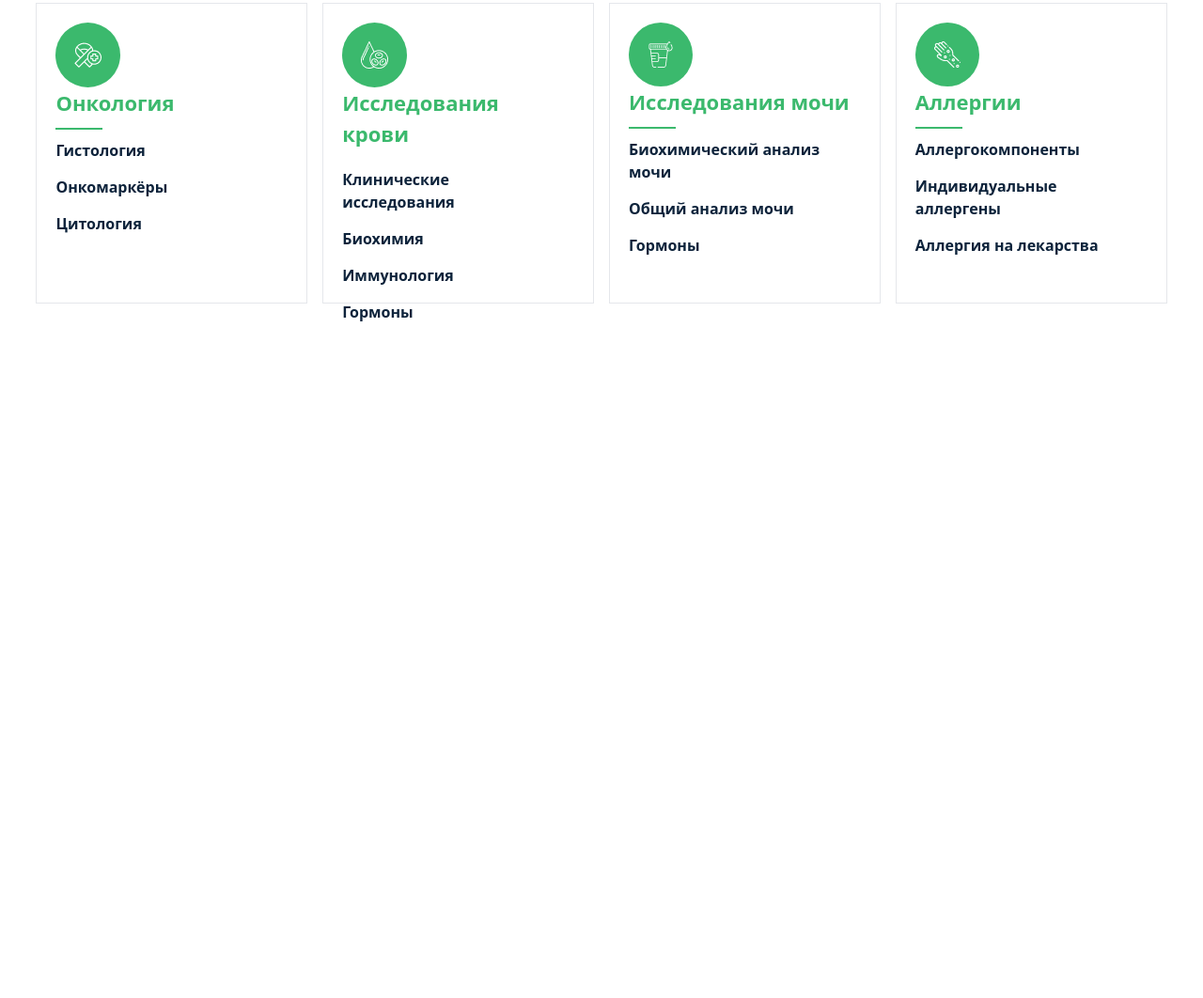
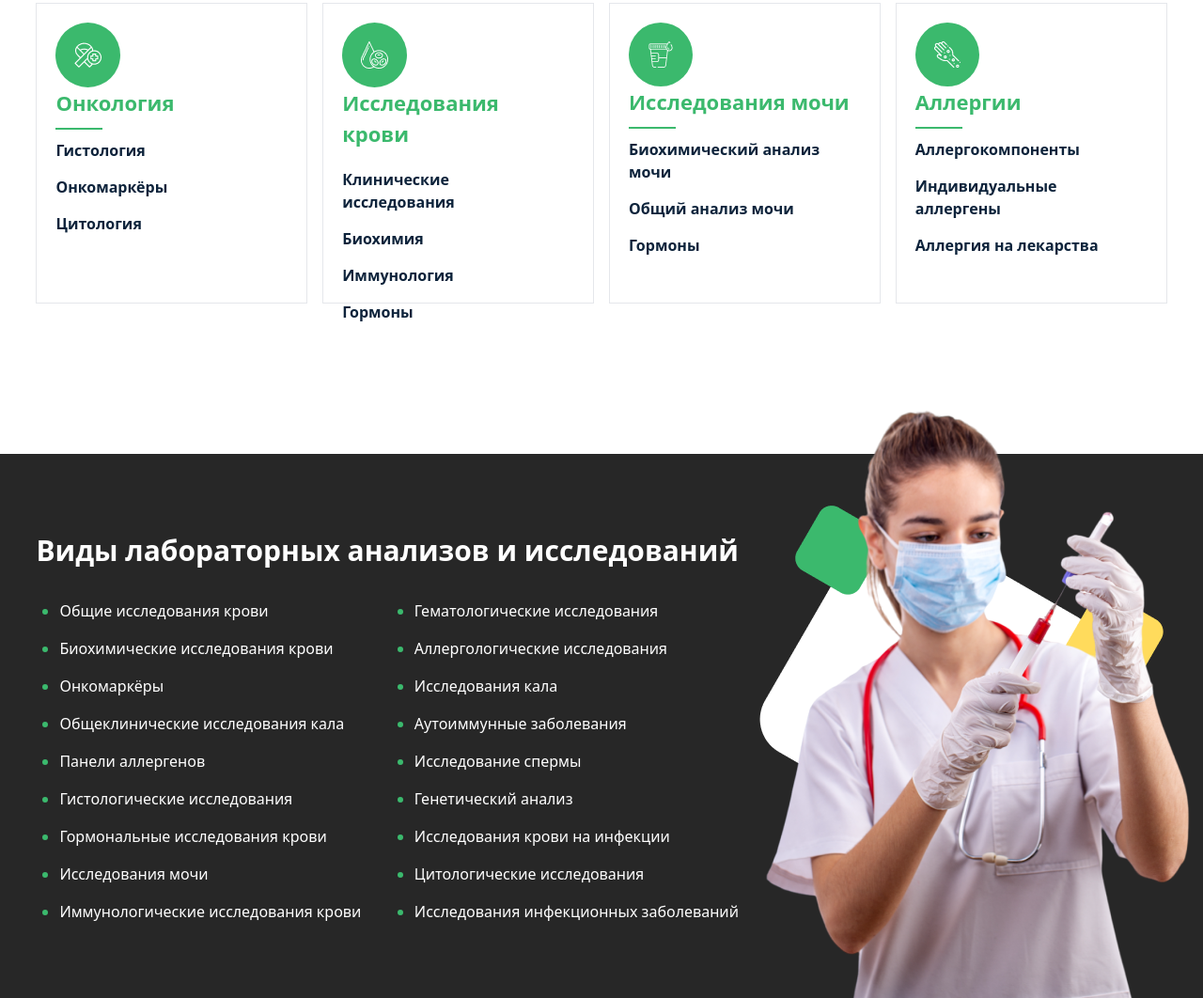
Before and after one commit to Joseph-RY/Medical-Website, a website: page src/index.html in a window 1280 px wide. Shown: the part 1460-2522 px from the top of the page at 94% size. Before the commit the page ends 1804 px from the top, so only its background shows below. Drawn offline with nearby package versions, Linux system fonts and the light colour scheme; files that its build step writes are made by us from their sources.

Commit message:
Section_4

```diff
--- a/src/index.html
+++ b/src/index.html
@@ -167,6 +167,37 @@
                 </div>
             </div>
         </section>
+
+        <section class="relative px-[3%] pt-20 pb-0 lg:pb-20  mt-[160px] flex flex-col lg:flex-row bg-[#272727] text-white">
+            <div class="flex flex-col gap-[30px]">
+                <h2 class="text-[30px] font-[700]">Виды лабораторных анализов и исследований</h2>
+                <div class="flex justify-between ml-[25px]">
+                        <ul class="flex flex-col gap-4 list-disc marker:text-[#3BB96D]">
+                            <li>Общие исследования крови</li>
+                            <li>Биохимические исследования крови</li>
+                            <li>Онкомаркёры</li>
+                            <li>Общеклинические исследования кала</li>
+                            <li>Панели аллергенов</li>
+                            <li>Гистологические исследования</li>
+                            <li>Гормональные исследования крови</li>
+                            <li>Исследования мочи</li>
+                            <li>Иммунологические исследования крови</li>
+                        </ul>
+                        <ul class="flex flex-col gap-4 list-disc marker:text-[#3BB96D]">
+                            <li>Гематологические исследования</li>
+                            <li>Аллергологические исследования</li>
+                            <li>Исследования кала</li>
+                            <li>Аутоиммунные заболевания</li>
+                            <li>Исследование спермы</li>
+                            <li>Генетический анализ</li>
+                            <li>Исследования крови на инфекции</li>
+                            <li>Цитологические исследования</li>
+                            <li>Исследования инфекционных заболеваний</li>
+                        </ul>
+                </div>
+            </div>
+            <img class="lg:absolute z-[1] lg:bottom-0 lg:right-0" src="../images/Group 1895.png" alt="">
+        </section>
     </div>
 
 </body>
```
